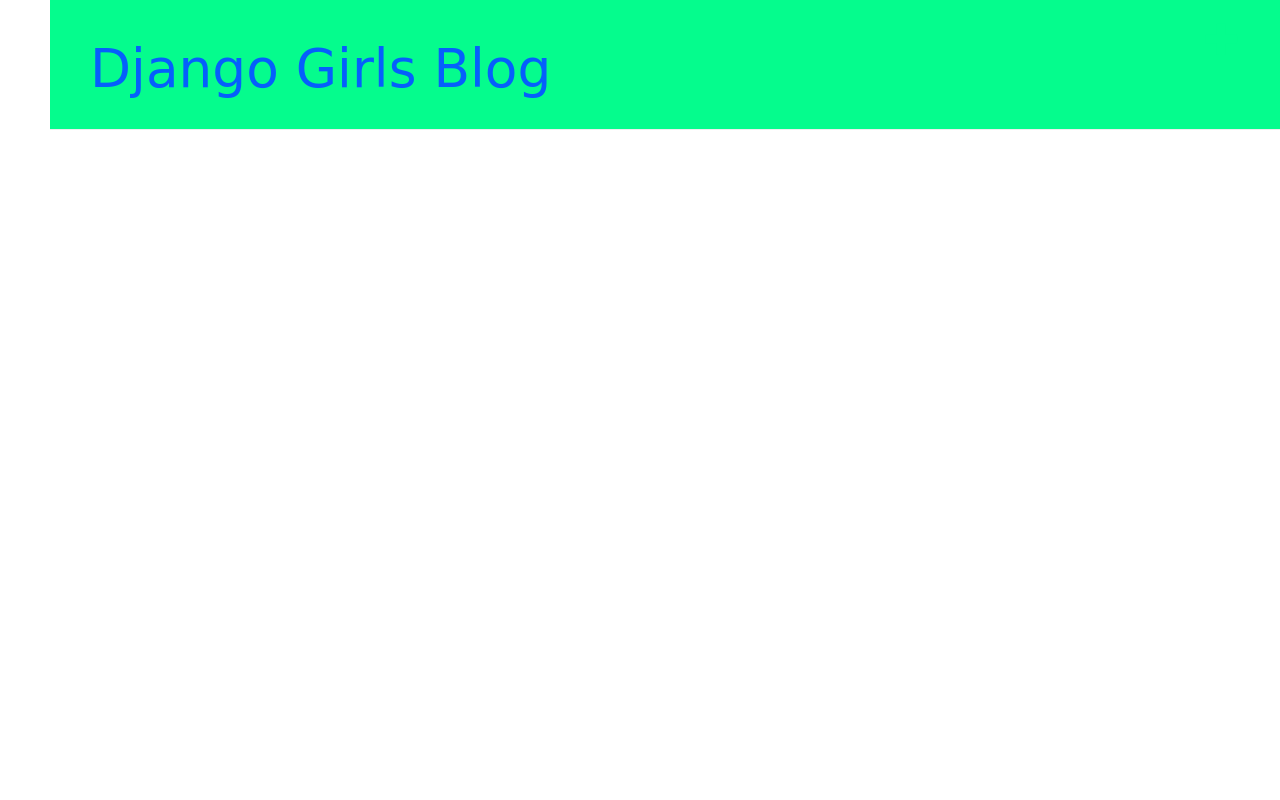
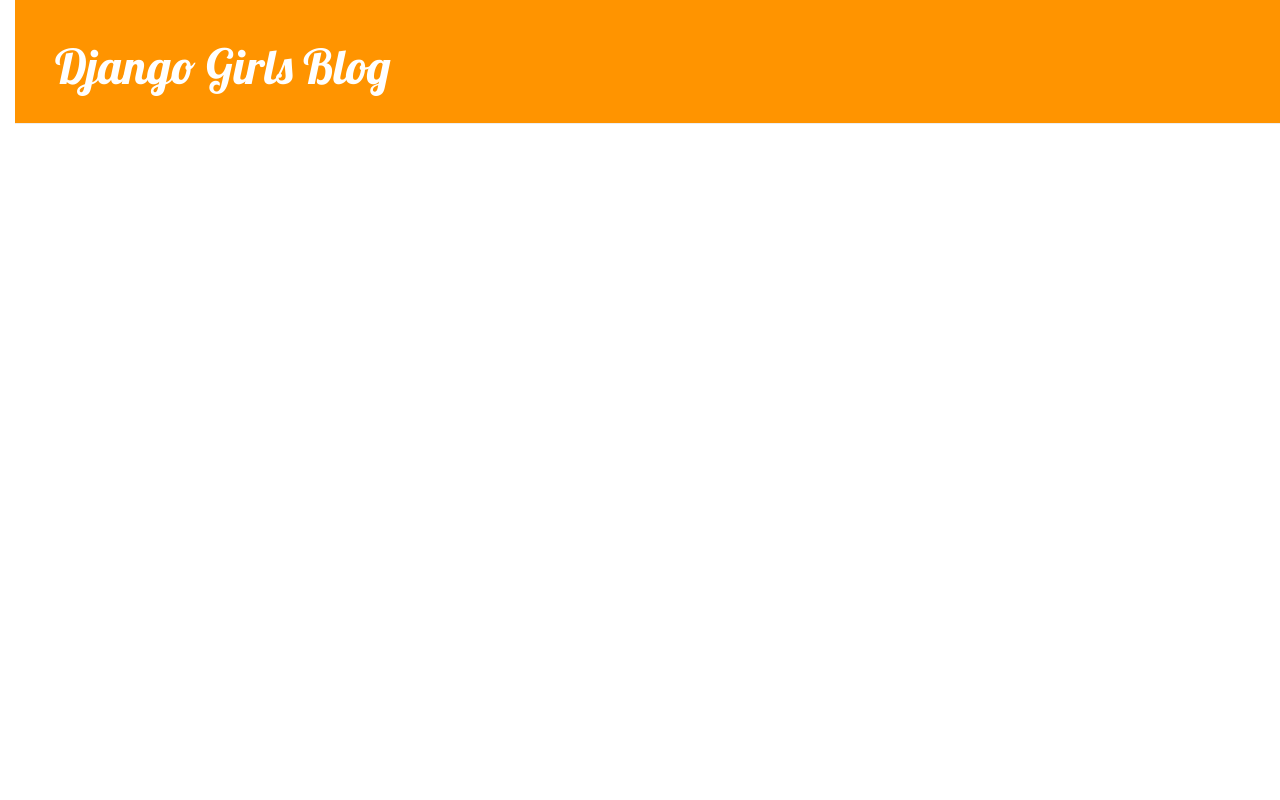
Before and after one commit to solovely/my-first-blog, a Django app: page / in a window 1280 px wide. Run offline with Django 3.2, Linux system fonts and the light colour scheme; data that the repository does not hold is empty; some libraries are stand-ins or nearby versions.

Commit message:
"Aanpassen base en post_list"

```diff
--- a/blog/static/css/blog.css
+++ b/blog/static/css/blog.css
@@ -1,36 +1,34 @@
 h1 a {
     color: #055FFC;
+    font-family: 'Lobster';
 }
 
 body {
-    padding-left: 50px;
+    padding-left: 15px;
 }
 
-
 .page-header {
-    background-color: #05FC8D;
+    background-color: #ff9400;
     margin-top: 0;
     padding: 20px 20px 20px 40px;
 }
 
 .page-header h1, .page-header h1 a, .page-header h1 a:visited, .page-header h1 a:active {
-    color: #055FFC;
-    font-size: 40pt;
+    color: #ffffff;
+    font-size: 36pt;
     text-decoration: none;
 }
 
 .content {
-    margin-left: auto;
-    margin-right: auto;
+    margin-left: 40px;
 }
 
 h1, h2, h3, h4 {
-    font-family: 'Bree serif', cursive;
+    font-family: 'Lobster', cursive;
 }
 
 .date {
-    float: right;
-    color: #FC0574;
+    color: #828282;
 }
 
 .save {
@@ -42,7 +40,7 @@
 }
 
 .top-menu, .top-menu:hover, .top-menu:visited {
-    color: #05FC8D;
+    color: #ffffff;
     float: right;
     font-size: 26pt;
     margin-right: 20px;
@@ -53,5 +51,5 @@
 }
 
 .post h1 a, .post h1 a:visited {
-    color: #05FC8D;
+    color: #000000;
 }
--- a/blog/templates/blog/base.html
+++ b/blog/templates/blog/base.html
@@ -1,15 +1,14 @@
 {% load staticfiles %}
 <html>
     <head>
-        <title>Solovely’s blog</title>
+        <title>Django Girls blog</title>
         <link rel="stylesheet" href="//maxcdn.bootstrapcdn.com/bootstrap/3.2.0/css/bootstrap.min.css">
         <link rel="stylesheet" href="//maxcdn.bootstrapcdn.com/bootstrap/3.2.0/css/bootstrap-theme.min.css">
+        <link href='//fonts.googleapis.com/css?family=Lobster&subset=latin,latin-ext' rel='stylesheet' type='text/css'>
         <link rel="stylesheet" href="{% static 'css/blog.css' %}">
-	<link href="http://fonts.googleapis.com/css?family=Lobster&subset=latin,latin-ext" rel="stylesheet" type="text/css">
     </head>
     <body>
       <div class="page-header">
-    <a href="{% url 'blog.views.post_new' %}" class="top-menu"><span class="glyphicon glyphicon-plus"></span></a>
         <h1><a href="/">Django Girls Blog</a></h1>
       </div>
       <div class="content container">
--- a/blog/templates/blog/post_list.html
+++ b/blog/templates/blog/post_list.html
@@ -1,13 +1,12 @@
 {% extends 'blog/base.html' %}
-
 {% block content %}
   {% for post in posts %}
     <div class="post">
       <div class="date">
-          {{ post.published_date }}
+        {{ post.published_date }}
       </div>
-      <h1><a href="{% url 'blog.views.post_detail' pk=post.pk %}">{{ post.title }}</a></h1>
+      <h1><a href="">{{ post.title }}</a></h1>
       <p>{{ post.text|linebreaks }}</p>
     </div>
-    {% endfor %}
-{% endblock content %}
+  {% endfor %}
+{% endblock %}
--- a/blog/urls.py
+++ b/blog/urls.py
@@ -1,9 +1,6 @@
-from django.conf.urls import include, url
+from django.conf.urls import url
 from . import views
 
 urlpatterns = [
-    url (r'^$', views.post_list),
-    url(r'^post/(?P<pk>[0-9]+)/$', views.post_detail),
-    url(r'^post/new/$', views.post_new, name='post_new'),
-    url(r'^post/(?P<pk>[0-9]+)/edit/$', views.post_edit, name='post_edit'),
+    url(r'^$', views.post_list, name='post_list'),
 ]
```
Lines whose indentation alone changed are shown as unchanged.
